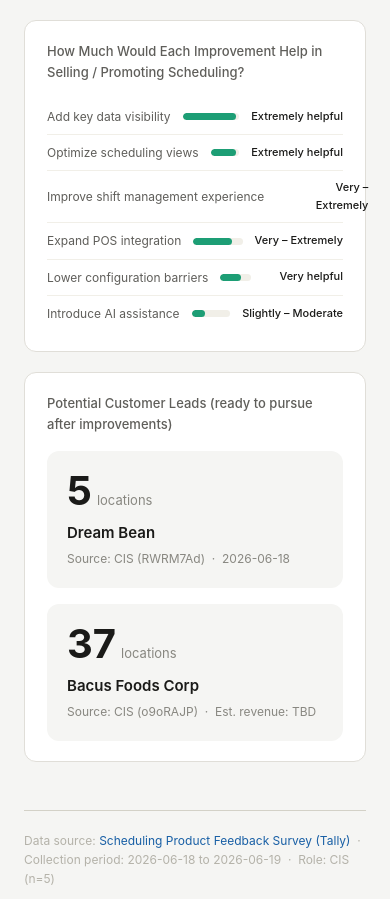
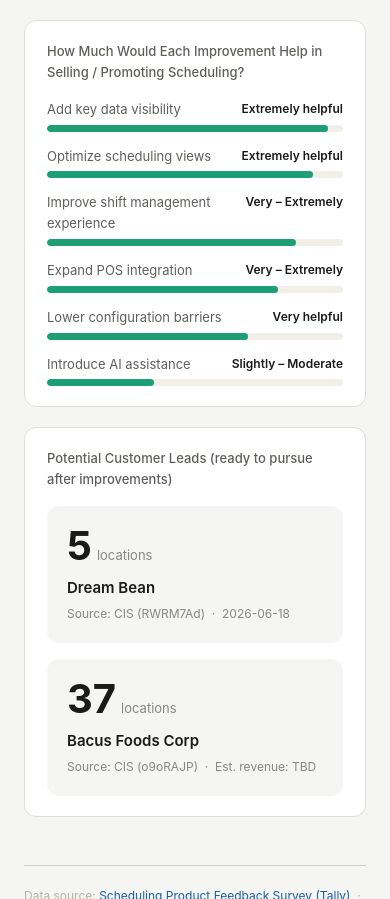
Before and after one commit to qichenghsu-ws/scheduling-feedback-report, a plain HTML site: page index.html in a window 390 px wide. Shown: the part 3463-4362 px from the top of the page. Drawn offline with Linux system fonts and the light colour scheme.

Commit message:
Refactor helpfulness chart layout for mobile

```diff
--- a/index.html
+++ b/index.html
@@ -85,13 +85,13 @@
   .muted  { background: #e0ded8; }
 
   /* Helpfulness */
-  .help-row { display: flex; align-items: center; gap: 12px; padding: 8px 0; border-bottom: 1px solid #f1efe8; }
-  .help-row:last-child { border-bottom: none; }
-  .help-label { font-size: 12px; color: #5f5e5a; min-width: 210px; flex-shrink: 0; }
-  .help-track { flex: 1; height: 7px; background: #f1efe8; border-radius: 4px; overflow: hidden; }
+  .help-row { margin-bottom: 14px; }
+  .help-row:last-child { margin-bottom: 0; }
+  .help-header { display: flex; justify-content: space-between; align-items: flex-start; gap: 8px; margin-bottom: 5px; }
+  .help-label { font-size: 13px; color: #5f5e5a; }
+  .help-track { height: 7px; background: #f1efe8; border-radius: 4px; overflow: hidden; }
   .help-fill { height: 100%; border-radius: 4px; }
-  .help-rating { font-size: 12px; font-weight: 500; min-width: 120px; text-align: right; color: #1a1a18; }
-  @media (max-width: 560px) { .help-label { min-width: 110px; } .help-rating { min-width: 80px; font-size: 11px; } }
+  .help-rating { font-size: 12px; font-weight: 600; color: #1a1a18; white-space: nowrap; }
 
   /* Customer cards */
   .customer-grid { display: grid; grid-template-columns: 1fr 1fr; gap: 16px; }
@@ -466,34 +466,46 @@
   <div class="card-full">
     <div class="card-title" data-en="How Much Would Each Improvement Help in Selling / Promoting Scheduling?" data-zh="各改进项对销售 / 推广的帮助程度（综合评级）">How Much Would Each Improvement Help in Selling / Promoting Scheduling?</div>
     <div class="help-row">
+      <div class="help-header">
         <span class="help-label" data-en="Add key data visibility" data-zh="增加关键数据可见性">Add key data visibility</span>
-      <div class="help-track"><div class="help-fill teal" style="width:95%"></div></div>
         <span class="help-rating" data-en="Extremely helpful" data-zh="非常有帮助">Extremely helpful</span>
       </div>
+      <div class="help-track"><div class="help-fill teal" style="width:95%"></div></div>
+    </div>
     <div class="help-row">
+      <div class="help-header">
         <span class="help-label" data-en="Optimize scheduling views" data-zh="优化排班视图">Optimize scheduling views</span>
-      <div class="help-track"><div class="help-fill teal" style="width:90%"></div></div>
         <span class="help-rating" data-en="Extremely helpful" data-zh="非常有帮助">Extremely helpful</span>
       </div>
+      <div class="help-track"><div class="help-fill teal" style="width:90%"></div></div>
+    </div>
     <div class="help-row">
+      <div class="help-header">
         <span class="help-label" data-en="Improve shift management experience" data-zh="优化班次管理体验">Improve shift management experience</span>
-      <div class="help-track"><div class="help-fill teal" style="width:84%"></div></div>
         <span class="help-rating" data-en="Very – Extremely" data-zh="很有帮助 – 非常有帮助">Very – Extremely</span>
       </div>
+      <div class="help-track"><div class="help-fill teal" style="width:84%"></div></div>
+    </div>
     <div class="help-row">
+      <div class="help-header">
         <span class="help-label" data-en="Expand POS integration" data-zh="扩展 POS 集成">Expand POS integration</span>
-      <div class="help-track"><div class="help-fill teal" style="width:78%"></div></div>
         <span class="help-rating" data-en="Very – Extremely" data-zh="很有帮助 – 非常有帮助">Very – Extremely</span>
       </div>
+      <div class="help-track"><div class="help-fill teal" style="width:78%"></div></div>
+    </div>
     <div class="help-row">
+      <div class="help-header">
         <span class="help-label" data-en="Lower configuration barriers" data-zh="降低配置门槛">Lower configuration barriers</span>
-      <div class="help-track"><div class="help-fill teal" style="width:68%"></div></div>
         <span class="help-rating" data-en="Very helpful" data-zh="很有帮助">Very helpful</span>
       </div>
+      <div class="help-track"><div class="help-fill teal" style="width:68%"></div></div>
+    </div>
     <div class="help-row">
+      <div class="help-header">
         <span class="help-label" data-en="Introduce AI assistance" data-zh="引入 AI 辅助">Introduce AI assistance</span>
+        <span class="help-rating" data-en="Slightly – Moderate" data-zh="略有帮助 – 一般">Slightly – Moderate</span>
+      </div>
       <div class="help-track"><div class="help-fill teal" style="width:36%"></div></div>
-      <span class="help-rating" data-en="Slightly – Moderate" data-zh="略有帮助 – 一般">Slightly – Moderate</span>
     </div>
   </div>
 
```
Lines whose indentation alone changed are shown as unchanged.
